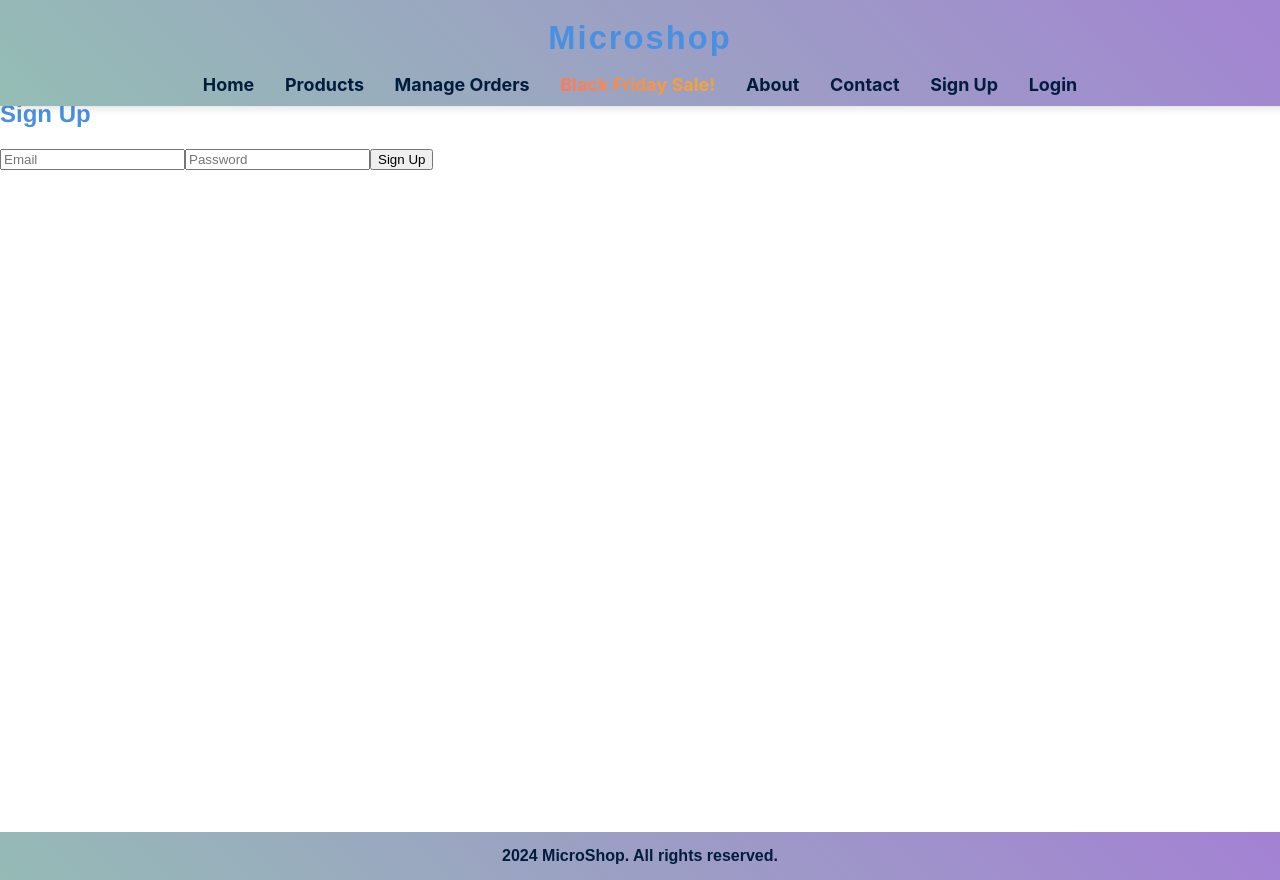
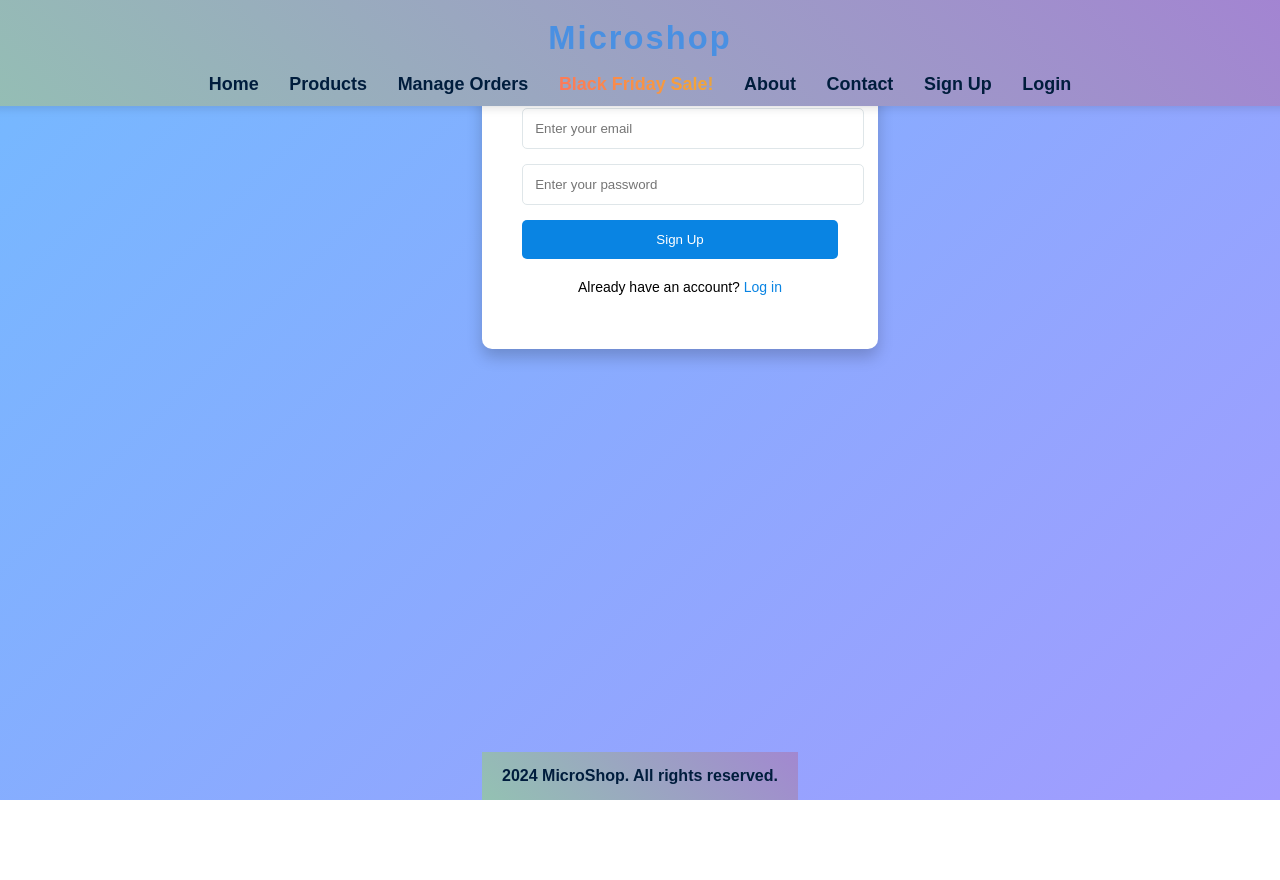
Before and after one commit to AnjumAbdullah/AOS, a React (Create React App) app in the folder microshop/: page /signup in a window 1280 px wide. After the commit the page ends 800 px from the top, so only its background shows below. Built offline with nearby package versions, Linux system fonts and the light colour scheme; no server answers.

Commit message:
edited signupcss and js

```diff
--- /dev/null
+++ b/microshop/src/components/Signup.css
@@ -0,0 +1,94 @@
+/* SignUp.css */
+body {
+    background: linear-gradient(135deg, #74b9ff, #a29bfe);
+    font-family: 'Poppins', sans-serif;
+    margin: 0;
+    padding: 0;
+    display: flex;
+    justify-content: center;
+    align-items: center;
+    height: 100vh;
+}
+
+.sign-up-container {
+    background-color: #fff;
+    padding: 40px;
+    border-radius: 10px;
+    box-shadow: 0 8px 16px rgba(0, 0, 0, 0.2);
+    max-width: 400px;
+    width: 100%;
+    text-align: center;
+}
+
+.sign-up-container h2 {
+    margin-bottom: 20px;
+    color: #333;
+}
+
+.input-group {
+    margin-bottom: 15px;
+    position: relative;
+}
+
+input {
+    width: 100%;
+    padding: 12px;
+    border: 1px solid #dfe6e9;
+    border-radius: 5px;
+    transition: border-color 0.3s ease-in-out;
+}
+
+input:focus {
+    border-color: #74b9ff;
+    outline: none;
+}
+
+button {
+    width: 100%;
+    padding: 12px;
+    background-color: #0984e3;
+    color: white;
+    border: none;
+    border-radius: 5px;
+    cursor: pointer;
+    transition: background-color 0.3s;
+}
+
+button:disabled {
+    background-color: #b2bec3;
+    cursor: not-allowed;
+}
+
+button:hover:enabled {
+    background-color: #74b9ff;
+}
+
+.error-message {
+    color: #d63031;
+    background-color: #ffe6e6;
+    padding: 10px;
+    border-radius: 5px;
+    margin-bottom: 10px;
+}
+
+.success-message {
+    color: #00b894;
+    background-color: #e6ffe6;
+    padding: 10px;
+    border-radius: 5px;
+    margin-bottom: 10px;
+}
+
+.alternative-options {
+    margin-top: 20px;
+    font-size: 14px;
+}
+
+.alternative-options a {
+    color: #0984e3;
+    text-decoration: none;
+}
+
+.alternative-options a:hover {
+    text-decoration: underline;
+}
--- a/microshop/src/components/Signup.js
+++ b/microshop/src/components/Signup.js
@@ -1,45 +1,70 @@
+// SignUp.js
 import React, { useState } from 'react';
-import { getAuth, createUserWithEmailAndPassword } from 'firebase/auth'; // Correct imports
-import { auth } from '../firebase'; // Make sure this is your Firebase initialization
+import { getAuth, createUserWithEmailAndPassword } from 'firebase/auth';
+import { auth } from '../firebase';
+import './Signup.css'; // Import custom CSS for styling
 
 const SignUp = () => {
     const [email, setEmail] = useState('');
     const [password, setPassword] = useState('');
     const [error, setError] = useState('');
+    const [loading, setLoading] = useState(false);
+    const [success, setSuccess] = useState(false);
 
     const handleSignUp = async (e) => {
         e.preventDefault();
+        setError('');
+        setLoading(true);
+        setSuccess(false);
+
         try {
-            // Use createUserWithEmailAndPassword with the auth instance
             const userCredential = await createUserWithEmailAndPassword(auth, email, password);
             console.log('User signed up:', userCredential.user);
+            setSuccess(true);
+            setEmail('');
+            setPassword('');
         } catch (err) {
             setError(err.message);
-            console.error('Error signing up:', err);
+        } finally {
+            setLoading(false);
         }
     };
 
     return (
         <div className="sign-up-container">
-            <h2>Sign Up</h2>
+            <h2>Create Your Account</h2>
             {error && <p className="error-message">{error}</p>}
-            <form onSubmit={handleSignUp}>
+            {success && <p className="success-message">Signup successful! 🎉</p>}
+
+            <form onSubmit={handleSignUp} className={`sign-up-form ${loading ? 'loading' : ''}`}>
+                <div className="input-group">
                     <input
                         type="email"
-                    placeholder="Email"
+                        placeholder="Enter your email"
                         value={email}
                         onChange={(e) => setEmail(e.target.value)}
                         required
                     />
+                </div>
+
+                <div className="input-group">
                     <input
                         type="password"
-                    placeholder="Password"
+                        placeholder="Enter your password"
                         value={password}
                         onChange={(e) => setPassword(e.target.value)}
                         required
                     />
-                <button type="submit">Sign Up</button>
+                </div>
+
+                <button type="submit" disabled={loading}>
+                    {loading ? 'Signing up...' : 'Sign Up'}
+                </button>
             </form>
+
+            <div className="alternative-options">
+                <p>Already have an account? <a href="/login">Log in</a></p>
+            </div>
         </div>
     );
 };
```
Lines whose indentation alone changed are shown as unchanged.
